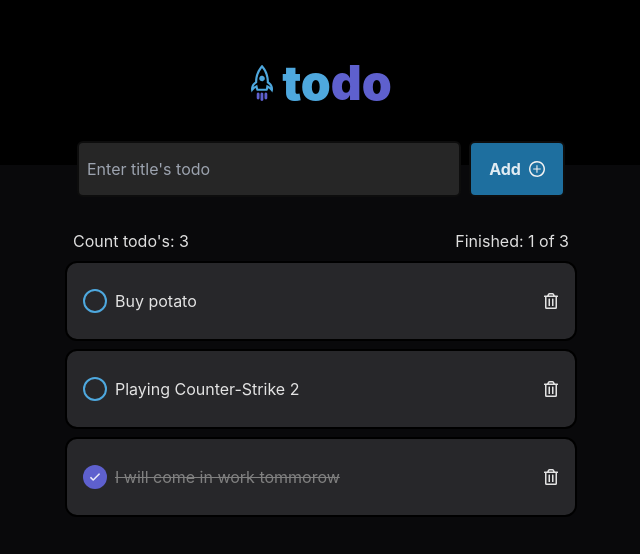
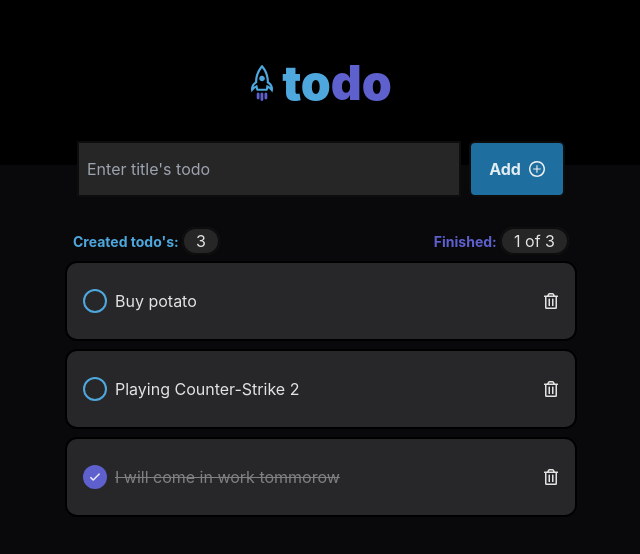
Before and after one commit to NoOseGG/todos, a React (Vite) app: page / in a window 1280 px wide. Shown: the top 554 px of the page, without its empty margins (319-959 px from the left). Built offline with nearby package versions, Linux system fonts and the light colour scheme.

Commit message:
redesigned info todos

```diff
--- a/src/components/Todos/Input/Input.tsx
+++ b/src/components/Todos/Input/Input.tsx
@@ -20,7 +20,7 @@ const Input: React.FC<Props> = ({ handleAddTodo }) => {
   return (
     <div className="w-full flex items-center justify-center absolute -top-6 gap-2">
       <input
-        className="w-96 h-14 pl-2 bg-gray border-2 border-darkGray rounded-md text-lightGray placeholder:text-gray-200"
+        className="w-96 h-14 pl-2 bg-gray border-2 border-darkGray text-lightGray placeholder:text-gray-200"
         placeholder={`Enter title's todo`}
         onChange={handleChangeInput}
       />
--- a/src/components/Todos/ListOfTodos/ListOfTodos.tsx
+++ b/src/components/Todos/ListOfTodos/ListOfTodos.tsx
@@ -16,11 +16,27 @@ const ListOfTodos: React.FC<Props> = ({
   return (
     <div className="w-2/4 h-auto mt-16 flex flex-col gap-2">
       <div className="px-2 flex justify-between items-center">
-        <span>Count todo's: {todos.length}</span>
-        <span>
-          Finished: {todos.filter((todo) => todo.isChecking === true).length} of{" "}
-          {todos.length}
-        </span>
+        <div>
+          <span className="text-sm font-bold text-lightBlue">
+            Created todo's:{" "}
+          </span>
+          <span className="px-3 py-[2px] bg-gray border-2 border-darkGray rounded-full">
+            {todos.length}
+          </span>
+        </div>
+        <div>
+          <span className="text-sm font-bold text-lightPurple">Finished: </span>
+          <span className="px-3 py-[2px] bg-gray text-bold border-2 border-darkGray rounded-full">
+            {Boolean(todos.length) ? (
+              <>
+                {todos.filter((todo) => todo.isChecking === true).length} of{" "}
+                {todos.length}
+              </>
+            ) : (
+              <>{todos.length}</>
+            )}
+          </span>
+        </div>
       </div>
       {todos.map((todo) => (
         <TodoItem
```
